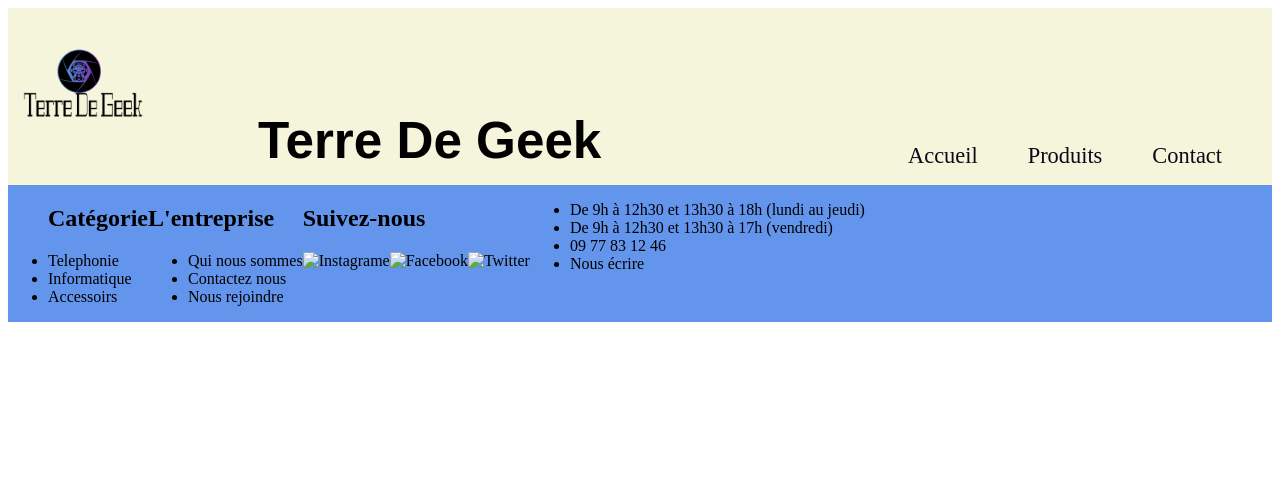
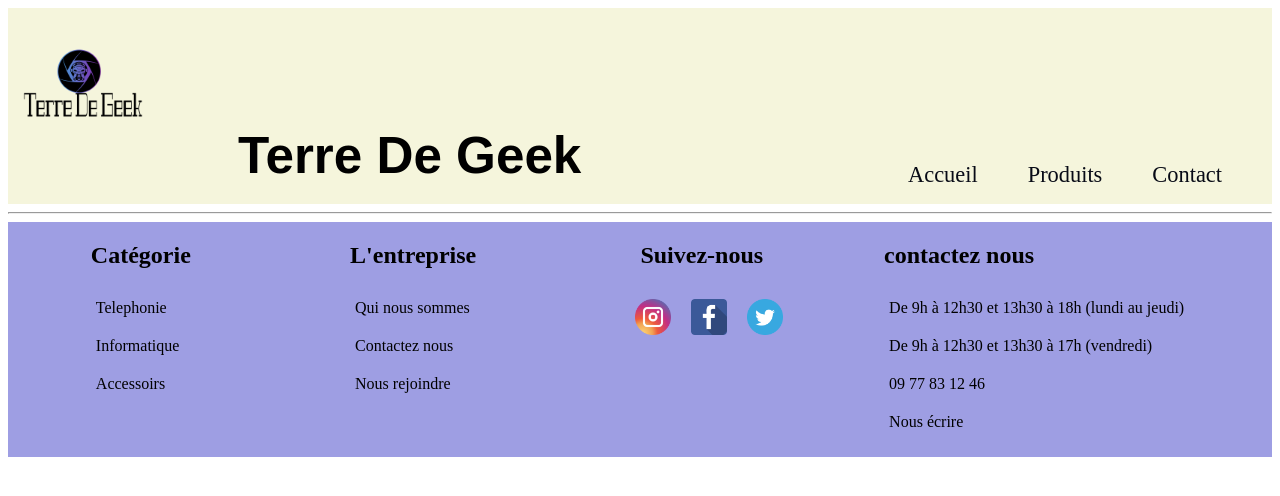
Before and after one commit to hidkab/terre_de-geek, a website built with Parcel: page Accueil.html in a window 1280 px wide. Built offline with nearby package versions, Linux system fonts and the light colour scheme.

Commit message:
Footer welcome css

```diff
--- a/Accueil.html
+++ b/Accueil.html
@@ -39,17 +39,17 @@
         <section><!--accessoirs-->
 
         </section>
-
+          <hr>
         <footer>
-          <div> <!--catégorie-->
+          <div id="categorie"> <!--catégorie-->
+            <h2>Catégorie</h2>
             <ul>
-              <h2>Catégorie</h2>
               <li>Telephonie</li>
               <li>Informatique</li>
               <li>Accessoirs</li>
             </ul>
           </div>
-          <div> <!--l'entreprise-->
+          <div id="entreprise"> <!--l'entreprise-->
             <h2>L'entreprise</h2>
             <ul>
               <li>Qui nous sommes</li>
@@ -57,13 +57,14 @@
               <li>Nous rejoindre</li>
             </ul>
           </div>
-          <div> <!--suivez-nous-->
+          <div id="suivez_nous"> <!--suivez-nous-->
             <h2>Suivez-nous</h2>
             <p>
-              <img src="images/instagrame.png" alt="Instagrame"><img src="images/facebook.png" alt="Facebook"><img src="images/twitter.png" alt="Twitter">
+              <img class="icons" src="img/instagram_icon.png" alt="Instagram"><img class="icons" src="img/facebook_icon.png" alt="Facebook"><img class="icons" src="img/twitter_icon.png" alt="Twitter">
             </p>
           </div>
           <div> <!--contactez-nous-->
+            <h2>contactez nous</h2>
             <ul>
               <li>De 9h à 12h30 et 13h30 à 18h (lundi au jeudi)</li>
               <li>De 9h à 12h30 et 13h30 à 17h (vendredi)</li>
--- a/css/main.css
+++ b/css/main.css
@@ -31,7 +31,9 @@ header h1 {
     font-family: Arial, Helvetica, sans-serif;
     font-size: 3.2em;
     font-weight: bold;
-    margin: 15px 0 15px 100px;
+    position: relative;
+    left: 80px;
+    top: 15px;
 }
 
 /* partie nav */
@@ -51,15 +53,36 @@ nav a {
 }
 nav a:hover {
     color: blue;
-    border-bottom: solid blue;
+    border-bottom: blue;
 }
 
 /* partie footer  */
 footer {
     display: flex;
-    background-color: cornflowerblue;
+    background-color: rgba(13, 13, 184, 0.4);
+    justify-content: space-around;
+
 }
-#categorie {
-    display: flex;
-    flex-direction: column;
+
+/* liste a puces */
+footer ul {
+    list-style-type: none;
 }
+footer li {
+    padding: 10px 50px 10px 10px ;
+}
+footer h2 {
+    position: relative;
+    left: 45px;
+}
+footer p {
+    justify-content: space-between;
+}
+
+.icons {
+    width: 36px;
+    padding: 10px;
+    position: relative;
+    left: 30px;
+
+}
```
Also changed, not shown: img/facebook_icon.png (added), img/font-body.jfif (deleted), img/font.jpg (deleted), img/instagram_icon.png (added), img/twitter_icon.png (added).
